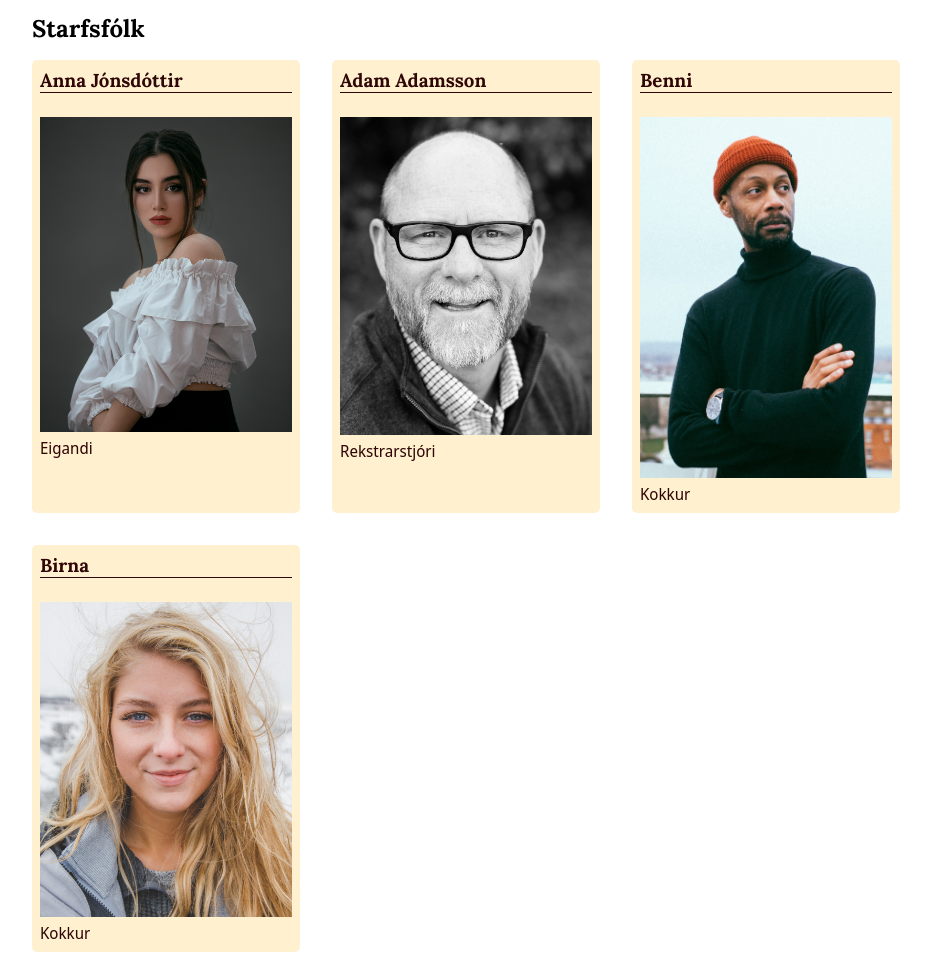
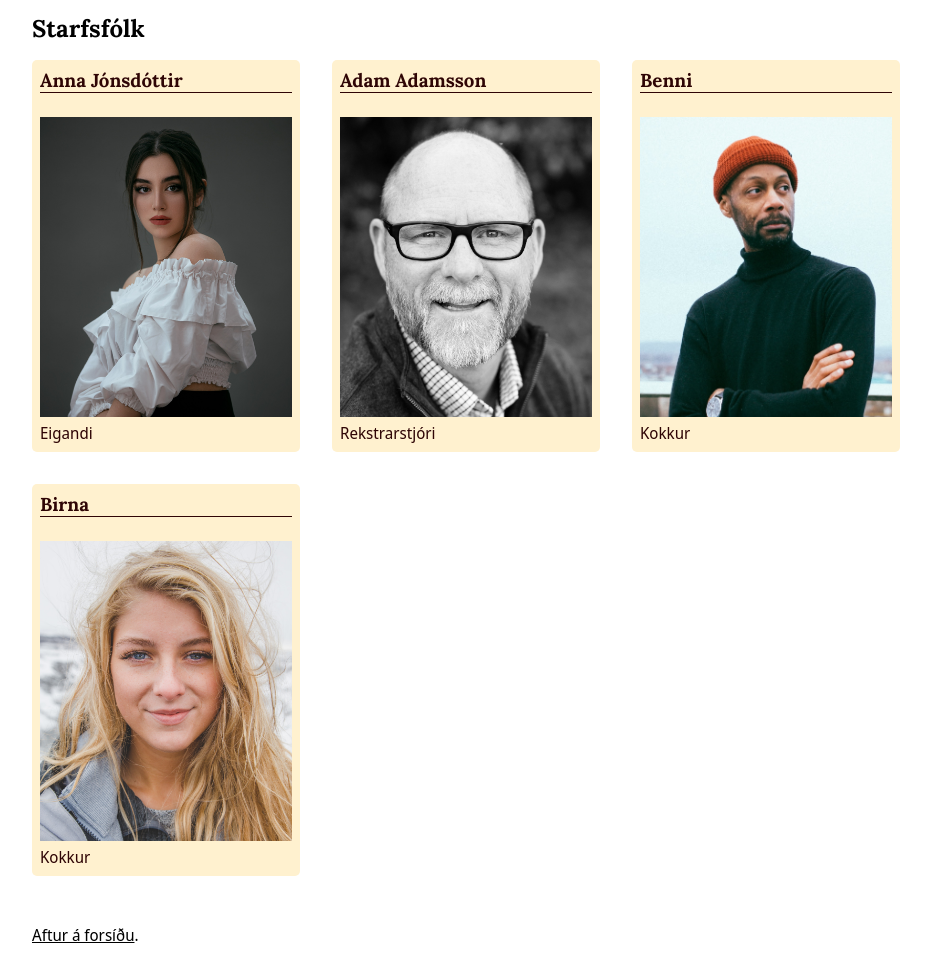
Before and after one commit to mft2-hi/verkefni5, a plain HTML site: page sidur/um.html in a window 1536 px wide. Shown: the part 333-1288 px from the top of the page, without its empty margins (302-1233 px from the left). Drawn offline with Linux system fonts and the light colour scheme; a web font is replaced by a local one.

Commit message:
Add files via upload

```diff
--- a/styles.css
+++ b/styles.css
@@ -206,17 +206,27 @@ img {
 @media (min-width: 500px) {
   .boxes {
     grid-template-columns: repeat(1, 1fr);
+grid-column-end: span 1;
+  }
+  .boxes .box img {
+    max-height: 400px;
   }
 }
 @media (min-width: 1000px) {
   .boxes {
     grid-template-columns: repeat(2, 1fr);
   }
+  .boxes .box img {
+    max-height: 400px;
+  }
 }
 
 @media (min-width: 1500px) {
   .boxes {
     grid-template-columns: repeat(3, 1fr);
+  }
+  .boxes .box img {
+    max-height: 300px;
   }
 }
 .boxes .box {
@@ -243,14 +253,12 @@ img {
 }
 
 .boxes .box img {
-  max-height: 400px;
-
   object-fit: cover;
   object-position: top center;
 }
 
 .boxes .box .link {
-  margin-top: calc(var(--spacing) * 0.5);
+  margin-top: auto;
 
   font-weight: bold;
 }
@@ -321,10 +329,9 @@ form button {
   padding: 1rem;
   border-radius: 12px;
   border: 1px solid #2f0505;
-text-align: center;
-text-decoration: none;
+  text-align: center;
+  text-decoration: none;
 }
-
 
 .link:hover {
   background-color: var(--color-gold-light);
```
